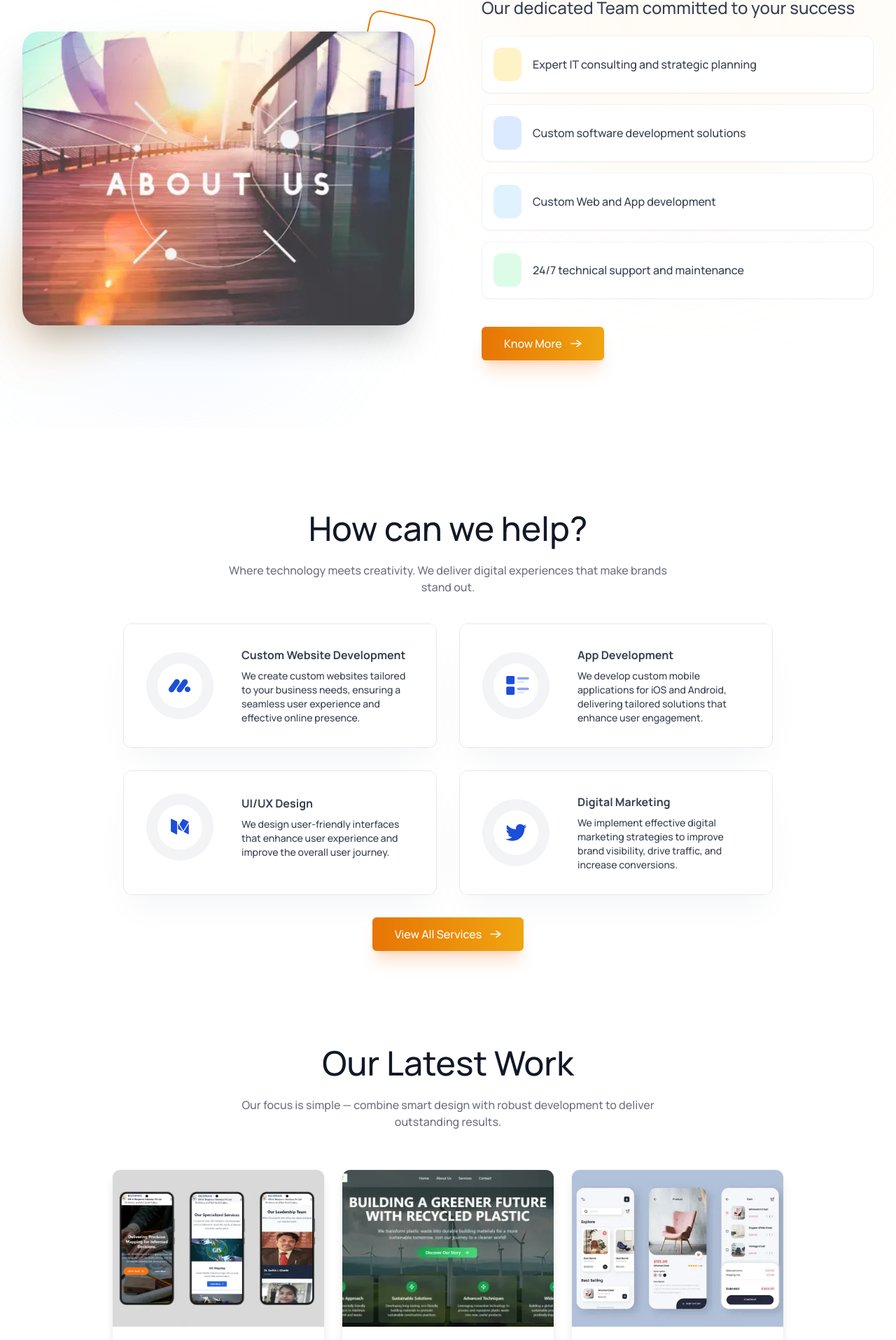
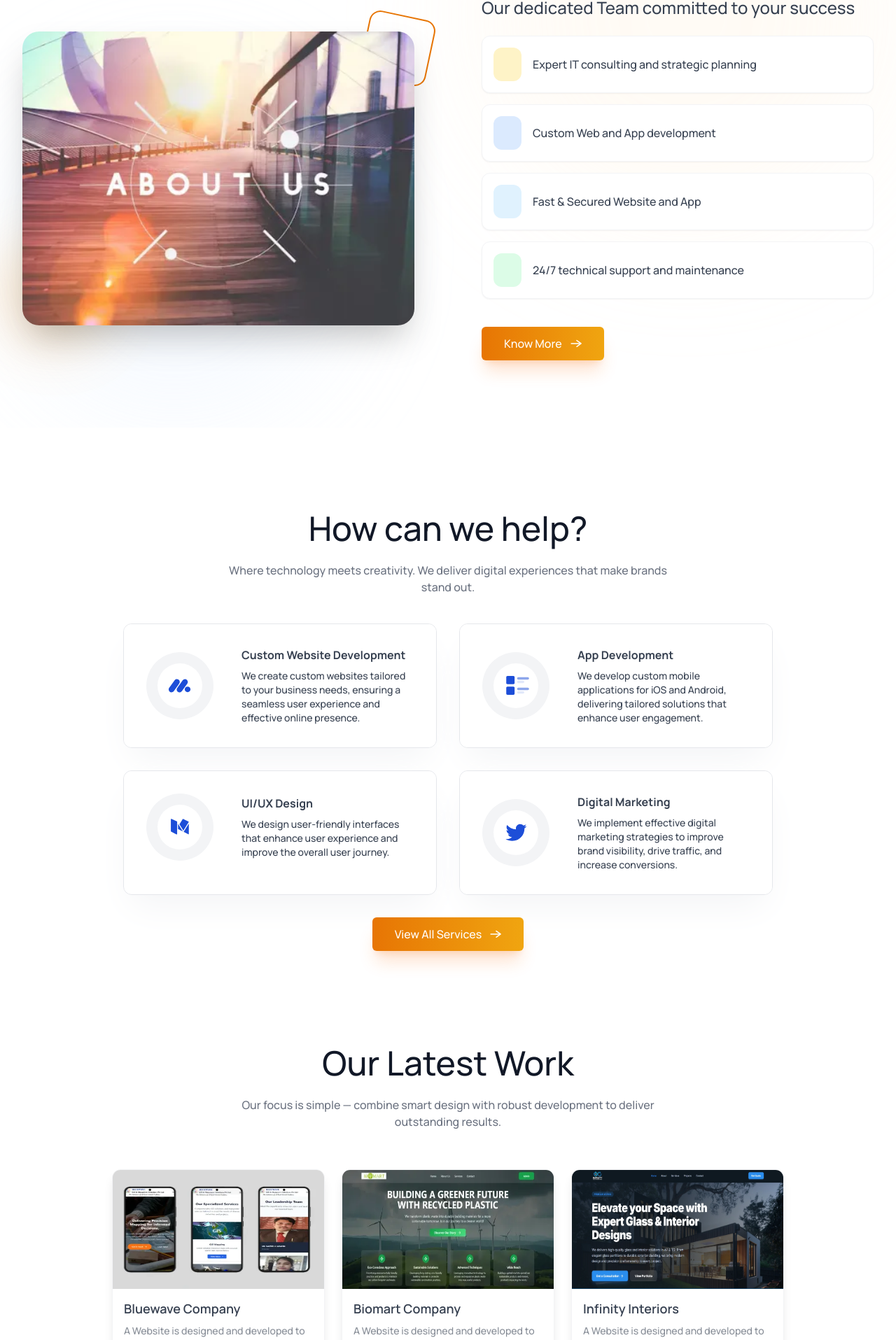
Before and after one commit to kishoresai8883/Sathyam-Tech, a React (Vite) app: page / in a window 1280 px wide. Shown: the part 1077-2992 px from the top of the page at 70% size. Built offline with nearby package versions, Linux system fonts and the light colour scheme; some icons are missing.

Commit message:
Updated project and small changes in services

```diff
--- a/src/components/About.jsx
+++ b/src/components/About.jsx
@@ -32,8 +32,8 @@ const About = () => {
 
     const features = [
         { icon: <LightbulbIcon />, text: "Expert IT consulting and strategic planning", color: "text-amber-500", bg: "bg-amber-100 dark:bg-amber-900/20" },
-        { icon: <CodeIcon />, text: "Custom software development solutions", color: "text-blue-500", bg: "bg-blue-100 dark:bg-blue-900/20" },
-        { icon: <CloudIcon />, text: "Custom Web and App development", color: "text-sky-500", bg: "bg-sky-100 dark:bg-sky-900/20" },
+        { icon: <CodeIcon />, text: "Custom Web and App development", color: "text-blue-500", bg: "bg-blue-100 dark:bg-blue-900/20" },
+        { icon: <CloudIcon />, text: "Fast & Secured Website and App", color: "text-sky-500", bg: "bg-sky-100 dark:bg-sky-900/20" },
         { icon: <SupportAgentIcon />, text: "24/7 technical support and maintenance", color: "text-green-500", bg: "bg-green-100 dark:bg-green-900/20" },
     ];
 
@@ -85,7 +85,7 @@ const About = () => {
                             {/* Glassmorphism Overlay */}
                             <div className="absolute inset-x-0 bottom-0 bg-white/10 backdrop-blur-md border-t border-white/20 p-6 translate-y-full group-hover:translate-y-0 transition-transform duration-500">
                                 <p className="text-white font-semibold text-lg">Building Digital Excellence</p>
-                                <p className="text-white/80 text-sm">Since 2024</p>
+                                <p className="text-white/80 text-sm">Since 2025</p>
                             </div>
                         </div>
 
--- a/src/components/OurWork.jsx
+++ b/src/components/OurWork.jsx
@@ -2,7 +2,8 @@ import React from 'react'
 import { Link } from 'react-router-dom'
 import assets from '../assets/assets'
 import Project1 from '../assets/bluewave_project_img.webp'
-import Project2 from '../assets/biomart_project_img1.webp'
+import Project2 from '../assets/biomart_project_img.webp'
+import Project3 from '../assets/infinity_project_img.webp'
 import Title from './Title'
 import { motion } from 'motion/react'
 
@@ -19,9 +20,9 @@ const OurWork = () => {
       image: Project2
     },
     {
-      title: 'Furniture application',
-      description: 'A mobile application is designed and developed for furniture shopping with user-friendly interface and seamless navigation.',
-      image: assets.furniture_app
+      title: 'Infinity Interiors',
+      description: 'A Website is designed and developed to Infinity Glass & Interior Works, an interior & glass work solutions provider.',
+      image: Project3
     }
   ]
   return (
@@ -33,7 +34,7 @@ const OurWork = () => {
       id='our-work' className='flex flex-col items-center px-4
       sm:px-12 lg:px-24 xl:px-40 pt-28 text-gray-700 dark:text-white'>
       <Title title='Our Latest Work' desc='Our focus is simple — combine smart design with robust development to deliver outstanding results.' />
-      <div className='grid grid-cols-1 sm:grid-cols-2 lg:grid-cols-3 gap-4 sm:gap-6 w-full max-w-5xl mt-8'>
+      <div className='grid grid-cols-1 sm:grid-cols-2 lg:grid-cols-3 gap-4 sm:gap-6 w-full max-w-6xl mt-8'>
         {
           workData.map((work, index) => (
             <motion.div
@@ -43,7 +44,7 @@ const OurWork = () => {
               viewport={{ once: true }}
               key={index}
               className='bg-white dark:bg-gray-800/30 rounded-xl overflow-hidden shadow-lg hover:shadow-2xl hover:-translate-y-2 transition-all duration-500 ease-out cursor-pointer border border-gray-100 dark:border-gray-700/50 flex flex-col'>
-              <div className='w-full h-54 sm:h-52 lg:h-56 overflow-hidden'>
+              <div className='w-full aspect-video overflow-hidden'>
                 <img
                   src={work.image}
                   alt={work.title}
@@ -53,7 +54,7 @@ const OurWork = () => {
                   decoding="async"
                   sizes="(max-width: 640px) 100vw, (max-width: 1024px) 50vw, 33vw"
                   style={{ objectPosition: 'center top' }}
-                  className='w-full h-full object-cover transition-transform duration-500 hover:scale-105'
+                  className='w-full h-full object-fit transition-transform duration-500 hover:scale-105'
                 />
               </div>
               <div className='p-3 sm:p-4 flex flex-col flex-1'>
--- a/src/data/services.js
+++ b/src/data/services.js
@@ -5,7 +5,7 @@ export const servicesData = [
     id: 1,
     title: "Custom Website Development",
     description: "We build high-performance, scalable, and secure websites tailored to your unique business needs. From corporate sites to complex web applications.",
-    features: ["Responsive Design", "SEO Optimized structure", "Fast Loading Speed", "Custom CMS Integration"],
+    features: ["Responsive Design", "SEO Optimized structure", "Fast & Secured", "Custom CMS Integration"],
     icon: assets.ads_icon
   },
   {
```
Also changed, not shown: src/assets/biomart_project_img.webp (renamed from src/assets/biomart_project_img1.webp), src/assets/infinity_project_img.webp (added).
